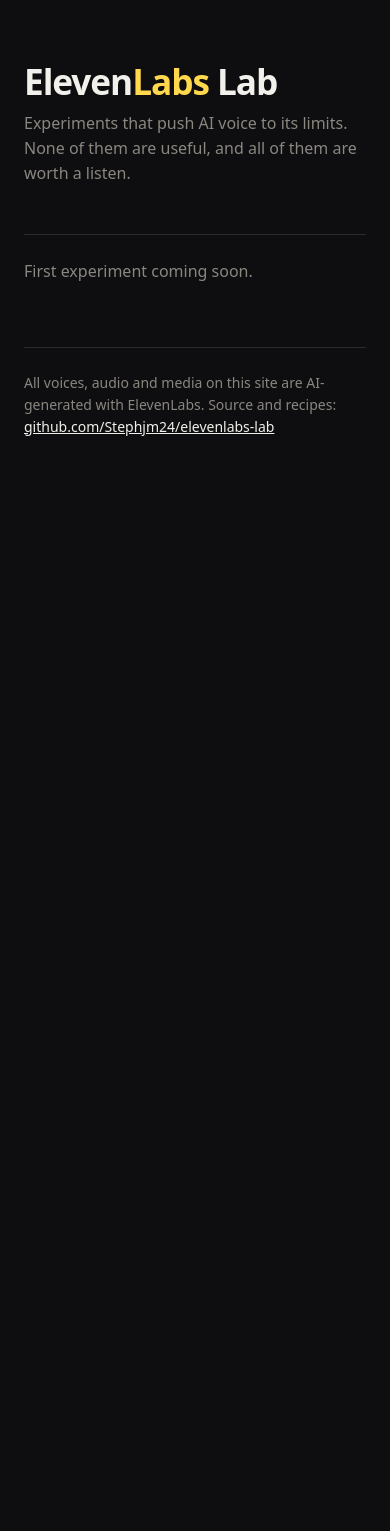
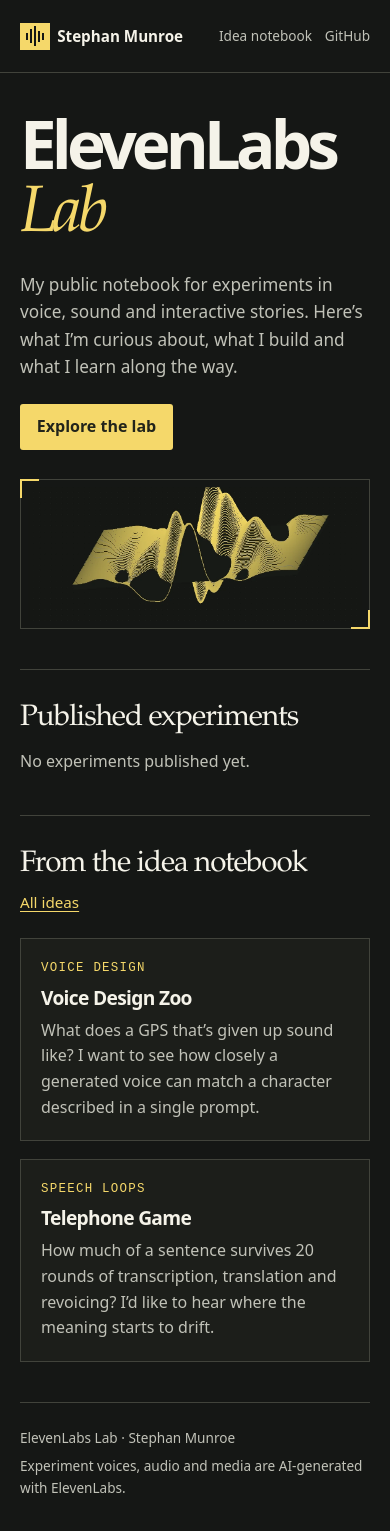
Before and after one commit to Stephjm24/elevenlabs-lab, a plain HTML site: page docs/index.html in a window 390 px wide. Before the commit the page ends 844 px from the top, so only its background shows below. Drawn offline with Linux system fonts and the light colour scheme.

Commit message:
Redesign the landing page as an experiment notebook and document publishing

```diff
--- /dev/null
+++ b/docs/gallery.js
@@ -0,0 +1,53 @@
+const projects = document.getElementById("projects");
+
+function projectEntry(project) {
+  const article = document.createElement("article");
+  article.className = "project";
+
+  function addText(tag, text, className) {
+    const element = document.createElement(tag);
+    element.textContent = text;
+    if (className) element.className = className;
+    article.append(element);
+    return element;
+  }
+
+  if (project.pushes) addText("p", project.pushes, "label");
+  addText("h3", project.title);
+  if (project.hook) addText("p", project.hook);
+  if (project.audio) {
+    const audio = document.createElement("audio");
+    audio.controls = true;
+    audio.preload = "none";
+    audio.src = project.audio;
+    audio.setAttribute("aria-label", "Audio sample for " + project.title);
+    article.append(audio);
+  }
+  if (project.caption) addText("p", project.caption);
+  if (project.link) addText("a", "Open experiment").href = project.link;
+  if (project.notes) addText("a", "Read the lab notes").href = project.notes;
+  return article;
+}
+
+async function loadGallery() {
+  try {
+    const response = await fetch("projects.json");
+    if (!response.ok) throw new Error("Gallery unavailable");
+    const list = await response.json();
+    if (!Array.isArray(list)) throw new Error("Invalid gallery index");
+
+    if (list.length) {
+      projects.replaceChildren(...list.map(projectEntry));
+    } else {
+      const empty = document.createElement("p");
+      empty.className = "status";
+      empty.textContent = "No experiments published yet.";
+      projects.replaceChildren(empty);
+    }
+  } catch {
+    // Preserve the working repository link from the HTML fallback.
+    projects.querySelector(".status").prepend("The gallery couldn’t load. ");
+  }
+}
+
+loadGallery();
--- a/docs/index.html
+++ b/docs/index.html
@@ -1,51 +1,56 @@
-<!DOCTYPE html>
+<!doctype html>
 <html lang="en">
 <head>
-<meta charset="utf-8">
-<meta name="viewport" content="width=device-width, initial-scale=1">
-<title>ElevenLabs Lab</title>
-<style>
-  :root { --bg:#0e0e10; --fg:#f2f0eb; --muted:#8a8780; --line:#2a2a2e; --accent:#ffd84d; }
-  * { box-sizing:border-box; }
-  body { margin:0; background:var(--bg); color:var(--fg); font:16px/1.55 ui-sans-serif, system-ui, sans-serif; }
-  main { max-width:880px; margin:0 auto; padding:64px 24px; }
-  h1 { font-size:clamp(2.2rem,6vw,3.6rem); line-height:1; margin:0 0 12px; letter-spacing:-0.03em; }
-  h1 span { color:var(--accent); }
-  .lede { color:var(--muted); max-width:56ch; margin:0 0 48px; }
-  .card { border-top:1px solid var(--line); padding:24px 0; display:grid; gap:8px; }
-  .card h2 { margin:0; font-size:1.25rem; }
-  .card p { margin:0; color:var(--muted); }
-  .tag { font:12px ui-monospace, monospace; color:var(--accent); text-transform:uppercase; letter-spacing:.08em; }
-  audio { width:100%; max-width:480px; margin-top:6px; }
-  a { color:var(--fg); }
-  footer { margin-top:64px; padding-top:24px; border-top:1px solid var(--line); color:var(--muted); font-size:14px; }
-  .empty { color:var(--muted); border-top:1px solid var(--line); padding-top:24px; }
-</style>
+  <meta charset="utf-8">
+  <meta name="viewport" content="width=device-width, initial-scale=1">
+  <meta name="description" content="Stephan Munroe’s public notebook of ElevenLabs experiments in voice, sound and interactive stories.">
+  <title>ElevenLabs Lab · Stephan Munroe</title>
+  <link rel="stylesheet" href="styles.css">
+  <script src="gallery.js" defer></script>
 </head>
 <body>
-<main>
-  <h1>Eleven<span>Labs</span> Lab</h1>
-  <p class="lede">Experiments that push AI voice to its limits. None of them are useful, and all of them are worth a listen.</p>
-  <div id="projects"></div>
-  <footer>All voices, audio and media on this site are AI-generated with ElevenLabs. Source and recipes: <a href="https://github.com/Stephjm24/elevenlabs-lab">github.com/Stephjm24/elevenlabs-lab</a></footer>
-</main>
-<script>
-  // Add an entry to projects.json for each experiment; the page renders it.
-  fetch('projects.json').then(r => r.json()).then(list => {
-    const root = document.getElementById('projects');
-    if (!list.length) { root.innerHTML = '<p class="empty">First experiment coming soon.</p>'; return; }
-    for (const p of list) {
-      const el = document.createElement('article');
-      el.className = 'card';
-      el.innerHTML = `<span class="tag"></span><h2></h2><p></p>`;
-      el.querySelector('.tag').textContent = p.pushes || '';
-      el.querySelector('h2').textContent = p.title;
-      el.querySelector('p').textContent = p.hook || '';
-      if (p.audio) { const a = document.createElement('audio'); a.controls = true; a.preload = 'none'; a.src = p.audio; el.appendChild(a); }
-      if (p.link) { const l = document.createElement('a'); l.href = p.link; l.textContent = 'Open experiment →'; el.appendChild(l); }
-      root.appendChild(el);
-    }
-  }).catch(() => {});
-</script>
+  <a class="skip" href="#main">Skip to content</a>
+  <header class="mast">
+    <div class="wrap mast-inner">
+      <a class="identity" href="./" aria-label="Stephan Munroe, lab home"><span class="mark" aria-hidden="true"><i></i><i></i><i></i><i></i><i></i></span> Stephan Munroe</a>
+      <nav aria-label="Main navigation">
+        <a href="#notebook">Idea notebook</a>
+        <a href="https://github.com/Stephjm24/elevenlabs-lab">GitHub</a>
+      </nav>
+    </div>
+  </header>
+  <main id="main" class="wrap">
+    <div class="hero">
+      <div class="intro">
+        <h1>ElevenLabs<br><em>Lab</em></h1>
+        <p>My public notebook for experiments in voice, sound and interactive stories. Here’s what I’m curious about, what I build and what I learn along the way.</p>
+        <a class="primary" href="#experiments">Explore the lab</a>
+      </div>
+      <div class="signal" aria-hidden="true"><img src="signal.webp" width="1080" height="720" alt=""></div>
+    </div>
+    <section id="experiments" aria-labelledby="experiments-title">
+      <h2 id="experiments-title">Published experiments</h2>
+      <div id="projects"><p class="status">Browse the <a href="https://github.com/Stephjm24/elevenlabs-lab/tree/main/projects">project folders on GitHub</a>.</p></div>
+    </section>
+    <section id="notebook" aria-labelledby="notebook-title">
+      <div class="section-heading">
+        <h2 id="notebook-title">From the idea notebook</h2>
+        <a class="text-link" href="https://github.com/Stephjm24/elevenlabs-lab/blob/main/IDEAS.md">All ideas</a>
+      </div>
+      <div class="ideas">
+        <article class="idea">
+          <p class="label">Voice design</p>
+          <h3>Voice Design Zoo</h3>
+          <p>What does a GPS that’s given up sound like? I want to see how closely a generated voice can match a character described in a single prompt.</p>
+        </article>
+        <article class="idea">
+          <p class="label">Speech loops</p>
+          <h3>Telephone Game</h3>
+          <p>How much of a sentence survives 20 rounds of transcription, translation and revoicing? I’d like to hear where the meaning starts to drift.</p>
+        </article>
+      </div>
+    </section>
+  </main>
+  <footer class="wrap"><span>ElevenLabs Lab · Stephan Munroe</span><span>Experiment voices, audio and media are AI-generated with ElevenLabs.</span></footer>
 </body>
 </html>
--- /dev/null
+++ b/docs/styles.css
@@ -0,0 +1,70 @@
+:root {
+  color-scheme: dark;
+  --paper: #151715;
+  --ink: #f5f3e9;
+  --muted: #c1c2b8;
+  --line: #41433b;
+  --gold: #f5d86a;
+  --serif: "Iowan Old Style", "Palatino Linotype", Georgia, serif;
+}
+* { box-sizing: border-box; }
+body { margin: 0; background: var(--paper); color: var(--ink); font: 1rem/1.6 system-ui, sans-serif; }
+a { color: inherit; text-underline-offset: .23em; }
+a:hover { color: var(--gold); }
+a:focus-visible { outline: 3px solid var(--gold); outline-offset: 5px; }
+.wrap { width: min(100% - clamp(2.5rem, 10vw, 9rem), 76rem); margin-inline: auto; }
+.skip { position: absolute; top: -6rem; left: 1rem; background: var(--gold); color: var(--paper); padding: .5rem 1rem; z-index: 2; }
+.skip:focus { top: .5rem; color: var(--paper); }
+.mast { border-bottom: 1px solid var(--line); }
+.mast-inner, nav, .identity, .section-heading { display: flex; align-items: center; }
+.mast-inner { min-height: 4.5rem; justify-content: space-between; gap: 1rem; }
+.mast a { display: inline-flex; align-items: center; min-height: 2.75rem; text-decoration: none; }
+nav { gap: clamp(1rem, 3vw, 2.5rem); color: var(--muted); font-size: .9rem; }
+.identity { font-weight: 660; gap: .75rem; }
+.mark { display: flex; align-items: center; gap: 2px; background: var(--gold); padding: 0 6px; height: 27px; }
+.mark i { width: 2px; height: 7px; background: var(--paper); }
+.mark i:nth-child(2) { height: 14px; }
+.mark i:nth-child(3) { height: 20px; }
+.mark i:nth-child(4) { height: 11px; }
+.hero { display: grid; grid-template-columns: .94fr 1.12fr; align-items: center; gap: 2rem; padding: clamp(3rem, 5.4vw, 5rem) 0; }
+h1, h2, h3, p { margin: 0; }
+h1 { font-size: clamp(4.1rem, 6.8vw, 6.5rem); line-height: .94; font-weight: 600; letter-spacing: -.075em; }
+h1 em { font-family: var(--serif); font-weight: 400; color: var(--gold); letter-spacing: -.065em; }
+.intro p { max-width: 45ch; margin: 1.45rem 0; font-size: 1.075rem; color: var(--muted); }
+.primary { display: inline-block; padding: .65rem 1.05rem; background: var(--gold); color: #22241b; font-weight: 650; text-decoration: none; border-radius: 3px; }
+.primary:hover { background: #ffea95; color: var(--paper); }
+.signal { position: relative; border: 1px solid var(--line); padding: 7px; }
+.signal::before, .signal::after { content: ""; position: absolute; width: 17px; height: 17px; }
+.signal::before { top: -1px; left: -1px; border-top: 2px solid var(--gold); border-left: 2px solid var(--gold); }
+.signal::after { bottom: -1px; right: -1px; border-bottom: 2px solid var(--gold); border-right: 2px solid var(--gold); }
+.signal img { width: 100%; height: auto; display: block; }
+section { border-top: 1px solid var(--line); padding: 2rem 0 2.5rem; scroll-margin-top: 1rem; }
+h2 { font-family: var(--serif); font-size: clamp(1.85rem, 3vw, 2.65rem); font-weight: 400; line-height: 1.15; letter-spacing: -.035em; }
+.status { margin-top: .85rem; color: var(--muted); }
+.section-heading { justify-content: space-between; gap: 1rem; margin-bottom: 1.5rem; }
+.text-link, .project a { color: var(--gold); font-size: .95rem; }
+.ideas { display: grid; grid-template-columns: repeat(2, 1fr); gap: 1.1rem; }
+.idea { padding: clamp(1.25rem, 2.4vw, 2rem); border: 1px solid var(--line); background: #1c1e1a; }
+.label { font: .78rem/1.5 ui-monospace, monospace; text-transform: uppercase; letter-spacing: .1em; color: var(--gold); }
+h3 { font-size: clamp(1.2rem, 2.1vw, 1.65rem); letter-spacing: -.035em; line-height: 1.25; }
+.idea h3, .project h3 { margin: .5rem 0; }
+.idea p:last-child, .project p:not(.label) { color: var(--muted); max-width: 63ch; }
+.project { padding: 1.5rem 0; }
+.project + .project { border-top: 1px solid var(--line); }
+.project audio { display: block; width: min(100%, 34rem); margin: 1rem 0; }
+.project a { display: inline-block; margin: .75rem 1.15rem 0 0; }
+footer { border-top: 1px solid var(--line); display: flex; justify-content: space-between; gap: 1.5rem; padding: 1.5rem 0 2rem; color: var(--muted); font-size: .85rem; }
+@media (max-width: 48rem) {
+  .hero { grid-template-columns: 1fr; gap: 1.8rem; }
+  .signal { max-width: 36rem; }
+  .signal img { aspect-ratio: 2.5; object-fit: cover; }
+  .ideas { grid-template-columns: 1fr; }
+  footer { flex-direction: column; gap: .4rem; }
+}
+@media (max-width: 30rem) {
+  .mast-inner { gap: .5rem; flex-wrap: wrap; padding: .35rem 0; }
+  .identity { gap: .45rem; font-size: .95rem; }
+  nav { gap: .8rem; font-size: .85rem; }
+  .hero { padding: 2.5rem 0; }
+  .section-heading { align-items: start; flex-direction: column; gap: .5rem; }
+}
```
Also changed, not shown: docs/signal.webp (added), 2 other files.
